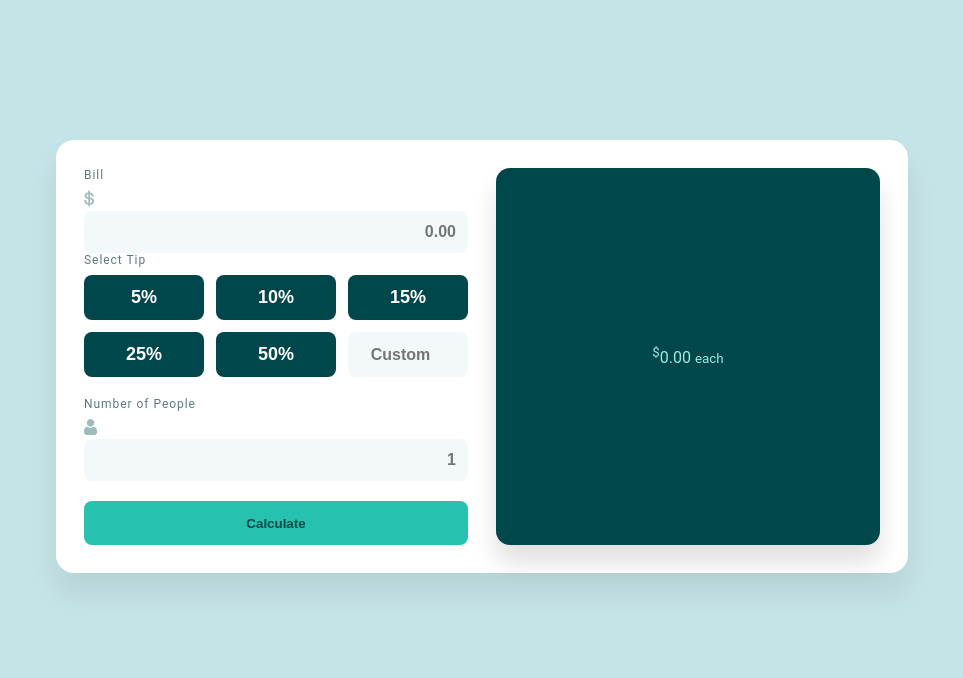
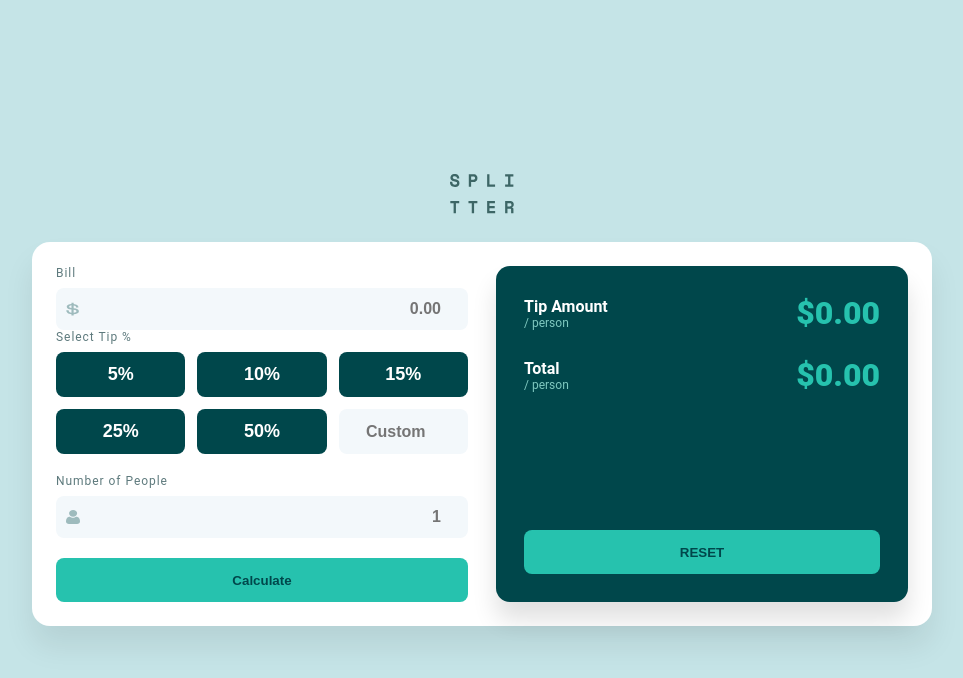
Before and after one commit to Aneek11/Tip-Calculator, a website: page index.html in a window 1280 px wide. Shown: the whole page, without its empty margins (158-1121 px from the left). Drawn offline with Linux system fonts and the light colour scheme.

Commit message:
final changes

```diff
--- a/app.js
+++ b/app.js
@@ -0,0 +1,62 @@
+
+const billInput   = document.getElementById('bill');
+const peopleInput = document.getElementById('people');
+const tipButtons  = document.querySelectorAll('.tip-btn');
+const customTip   = document.querySelector('.tip-custom');
+const form        = document.getElementById('tip-form');
+const resetBtn    = document.querySelector('.reset');
+
+const tipOut   = document.getElementById('tip-amount');
+const totalOut = document.getElementById('total');
+
+let tipPercent = 0;
+
+
+tipButtons.forEach(btn => {
+  btn.addEventListener('click', () => {
+    tipButtons.forEach(b => b.classList.remove('active'));
+    btn.classList.add('active');
+    tipPercent = parseFloat(btn.dataset.tip) || 0;
+    customTip.value = '';
+  });
+});
+
+
+customTip.addEventListener('input', () => {
+  tipButtons.forEach(b => b.classList.remove('active'));
+  const v = parseFloat(customTip.value);
+  tipPercent = isNaN(v) ? 0 : v;
+});
+
+
+form.addEventListener('submit', (e) => {
+  e.preventDefault();
+
+  const bill   = parseFloat(billInput.value);
+  const people = parseInt(peopleInput.value, 10);
+
+  if (isNaN(bill) || bill <= 0) {
+    alert('Please enter a valid bill amount.');
+    return;
+  }
+  if (isNaN(people) || people <= 0) {
+    alert('Please enter a valid number of people (>= 1).');
+    return;
+  }
+
+  const tipTotal       = (bill * tipPercent) / 100;
+  const tipPerPerson   = tipTotal / people;
+  const totalPerPerson = (bill + tipTotal) / people;
+
+  tipOut.textContent   = `$${tipPerPerson.toFixed(2)}`;
+  totalOut.textContent = `$${totalPerPerson.toFixed(2)}`;
+});
+
+
+resetBtn.addEventListener('click', () => {
+  form.reset();
+  tipButtons.forEach(b => b.classList.remove('active'));
+  tipPercent = 0;
+  tipOut.textContent   = '$0.00';
+  totalOut.textContent = '$0.00';
+});
--- a/index.html
+++ b/index.html
@@ -1,69 +1,76 @@
 <!DOCTYPE html>
 <html lang="en">
 <head>
-  <meta charset="UTF-8">
-  <meta name="viewport" content="width=device-width, initial-scale=1.0">
-  <title>Document</title>
-  <link rel="stylesheet" href="style.css">
+  <meta charset="UTF-8" />
+  <meta name="viewport" content="width=device-width, initial-scale=1.0"/>
+  <title>Tip Calculator</title>
+  <link rel="stylesheet" href="style.css" />
+  <link rel="icon" type="image/x-icon" href="assets/favicon-32x32.png">
+
+
 </head>
 
 
 <body>
+  <div class="page">
+    <div class="logo">
+      <img src="assets/logo.svg" alt="SPLITTER" />
+    </div>
 
-<div class="page">
     <div class="panel">
       <div class="Calculator">
         <div class="inputs">
-        <form>
+          <form id="tip-form">
             <p>Bill</p>
 
-
             <div class="input-group dollar">
-            <img src="assets/icon-dollar.svg" alt="">
-
-            <input class="billamt" type="text" placeholder="0.00">
-
+              <img class="icon" src="assets/icon-dollar.svg" alt="" />
+              <input id="bill" class="billamt" type="number" step="0.01" min="0" placeholder="0.00" />
             </div>
 
-
-
-          <p>Select Tip</p>
-
+            <p>Select Tip %</p>
             <div class="tip-grid">
-          <button type="button" class="tip-btn">5%</button>
-          <button type="button" class="tip-btn">10%</button>
-          <button type="button" class="tip-btn">15%</button>
-          <button type="button" class="tip-btn">25%</button>
-          <button type="button" class="tip-btn">50%</button>
-          <input type="number" class="tip-custom" placeholder="Custom">
+              <button type="button" class="tip-btn" data-tip="5">5%</button>
+              <button type="button" class="tip-btn" data-tip="10">10%</button>
+              <button type="button" class="tip-btn" data-tip="15">15%</button>
+              <button type="button" class="tip-btn" data-tip="25">25%</button>
+              <button type="button" class="tip-btn" data-tip="50">50%</button>
+              <input type="number" class="tip-custom" placeholder="Custom" min="0" />
             </div>
 
-        </form>
-
             <p>Number of People</p>
-
             <div class="input-group person">
-        <img src="assets/icon-person.svg" alt="">
-
-             <input class="peopleamt" type="text" placeholder="1">
+              <img class="icon" src="assets/icon-person.svg" alt="" />
+              <input id="people" class="peopleamt" type="number" min="1" placeholder="1" />
             </div>
 
-        <button type="button" class="calculate">Calculate</button>
+            <button id="calcBtn" type="submit" class="calculate">Calculate</button>
+          </form>
         </div>
 
         <div class="card">
-        <div class="totalTip">
-          <sup>$</sup><span class="tip">0.00</span>
-          <small class="each">each</small>
+          <div class="row">
+            <div>
+              <div class="label">Tip Amount</div>
+              <small class="each">/ person</small>
             </div>
+            <div class="value" id="tip-amount">$0.00</div>
+          </div>
+
+          <div class="row">
+            <div>
+              <div class="label">Total</div>
+              <small class="each">/ person</small>
+            </div>
+            <div class="value" id="total">$0.00</div>
+          </div>
+
+          <button type="button" class="reset">RESET</button>
         </div>
       </div>
     </div>
   </div>
 
-
-
-
-
+  <script src="app.js"></script>
 </body>
 </html>
--- a/style.css
+++ b/style.css
@@ -2,56 +2,87 @@
 
 
 * { box-sizing: border-box; }
+
+html, body { height: 100%; }
+
 body {
   font-family: Roboto, system-ui, -apple-system, Segoe UI, Arial, sans-serif;
   background: #c5e4e7;
   margin: 0;
   padding: 0;
+
+  min-height: 100svh;
+  display: grid;
+  place-items: center;
+  overflow: hidden;
 }
 
 .page {
-  max-width: 900px;
-  margin: 100px auto;
-  padding: 40px 24px;
-  background: #c5e4e7;
+
+  width: min(900px, 100vw - 24px);
+  max-height: calc(100svh - 24px);
+  display: grid;
+  gap: clamp(12px, 2.5vw, 28px);
+  background: transparent;
+}
+
+
+.logo {
+  display: flex;
+  justify-content: center;
+  align-items: center;
+  margin: 0;
+}
+
+.logo img {
+  height: clamp(24px, 5vw, 40px);
+  width: auto;
 }
 
 
 .panel {
   background: #ffffff;
   border-radius: 18px;
-  padding: 28px;
+  padding: clamp(16px, 3vw, 24px);
   box-shadow: 0 20px 30px rgba(0,0,0,.08);
+
+
+  max-height: 100%;
+  display: grid;
 }
+
 
 .Calculator {
   display: grid;
   grid-template-columns: 1fr 1fr;
-  gap: 28px;
+  gap: clamp(16px, 3vw, 28px);
   align-items: stretch;
 }
 
-.inputs p { margin: 0 0 8px; color: #5e7a7d; font-size: 12px; letter-spacing: .08em; }
+.inputs p {
+  margin: 0 0 8px;
+  color: #5e7a7d;
+  font-size: clamp(11px, 1.2vw, 12px);
+  letter-spacing: .08em;
+}
+
 .inputs input,
 .inputs select {
   width: 100%;
-  padding: 12px 14px;
+  padding: clamp(10px, 2.6vw, 12px) clamp(12px, 2.6vw, 14px);
   border: none;
   border-radius: 8px;
   background: #f3f8fb;
   color: #00474b;
-  font-size: 16px;
+  font-size: clamp(14px, 2.4vw, 16px);
   outline: none;
 }
+
 .inputs input:focus,
 .inputs select:focus { box-shadow: 0 0 0 2px #9fe8df inset; }
 
 
-
-.input-group {
-  position: relative;
-  width: 100%;
-}
+.input-group { position: relative; width: 100%; }
 
 .input-group .icon {
   position: absolute;
@@ -75,10 +106,39 @@ body {
 }
 
 
+.tip-grid {
+  display: grid;
+  grid-template-columns: repeat(3, 1fr);
+  gap: 12px;
+  margin-bottom: 20px;
+}
 
+.tip-btn {
+  background: #00474b;
+  color: white;
+  font-weight: 700;
+  font-size: clamp(16px, 2.6vw, 18px);
+  border: none;
+  border-radius: 8px;
+  padding: 12px 0;
+  cursor: pointer;
+  transition: 0.2s ease;
+}
+.tip-btn:hover { background: #26c2ae; color: #00474b; }
+.tip-btn.active { background: #26c2ae; color: #00474b; }
 
-
-
+.tip-custom {
+  border: none;
+  background: #f3f8fb;
+  border-radius: 8px;
+  font-size: clamp(16px, 2.6vw, 18px);
+  font-weight: 700;
+  text-align: center;
+  color: #00474b;
+  padding: 12px;
+  outline: none;
+}
+.tip-custom:focus { box-shadow: 0 0 0 2px #26c2ae inset; }
 
 
 .calculate {
@@ -94,63 +154,73 @@ body {
 }
 .calculate:hover { filter: brightness(.95); }
 
+
 .card {
   background: #00474b;
   color: #9fe8df;
   border-radius: 14px;
-  padding: 28px;
+  padding: clamp(20px, 3vw, 28px);
+  box-shadow: 0 18px 24px rgba(0,0,0,.12);
+
+  display: flex;
+  flex-direction: column;
+  gap: clamp(16px, 3vw, 24px);
+
+  min-width: 0;
+}
+
+
+.card .row {
   display: flex;
   align-items: center;
-  justify-content: center;
-  box-shadow: 0 18px 24px rgba(0,0,0,.12);
+  justify-content: space-between;
+  gap: 12px;
+
 
 }
 
-
-.tip-grid {
-  display: grid;
-  grid-template-columns: repeat(3, 1fr);
-  gap: 12px;
-  margin-bottom: 20px;
+.card .label {
+  color: #ffffff;
+  font-weight: 700;
+  font-size: clamp(14px, 2.6vw, 16px);
 }
 
-.tip-btn {
-  background: #00474b;
-  color: white;
-  font-weight: 700;
-  font-size: 18px;
-  border: none;
-  border-radius: 8px;
-  padding: 12px 0;
-  cursor: pointer;
-  transition: 0.2s ease;
+.card .each {
+  display: block;
+  color: #7fc9c0;
+  font-size: clamp(11px, 2.2vw, 12px);
 }
 
-.tip-btn:hover {
-  background: #26c2ae;
-  color: #00474b;
+.card .value {
+  font-weight: 800;
+  font-size: clamp(22px, 6vw, 32px);
+  color: #26c2ae;
+  white-space: nowrap;
 }
 
 
-.tip-btn.active {
+.reset {
+  margin-top: auto;
+  width: 100%;
+  height: 44px;
+  border: 0;
+  border-radius: 8px;
   background: #26c2ae;
   color: #00474b;
+  font-weight: 800;
+  cursor: pointer;
 }
 
 
-
-.tip-custom {
-  border: none;
-  background: #f3f8fb;
-  border-radius: 8px;
-  font-size: 18px;
-  font-weight: 700;
-  text-align: center;
-  color: #00474b;
-  padding: 12px;
-  outline: none;
+@media (max-width: 820px) {
+  .Calculator { grid-template-columns: 1fr; }
+  .tip-grid { grid-template-columns: repeat(2, minmax(0,1fr)); }
 }
 
-.tip-custom:focus {
-  box-shadow: 0 0 0 2px #26c2ae inset;
+@media (max-width: 420px) {
+  .tip-grid { grid-template-columns: 1fr 1fr; }
 }
+
+@media (max-width: 340px) {
+  .tip-grid { grid-template-columns: 1fr; }
+}
```
Lines whose indentation alone changed are shown as unchanged.
